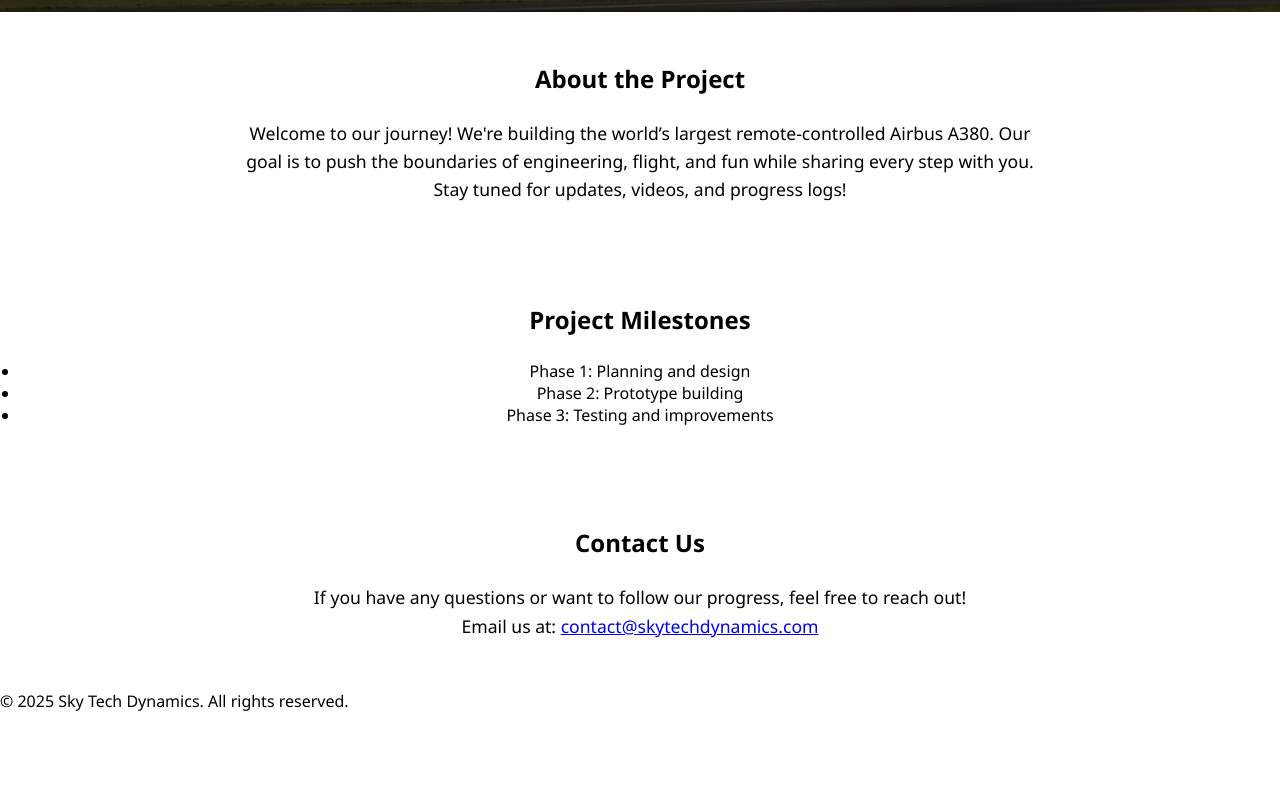
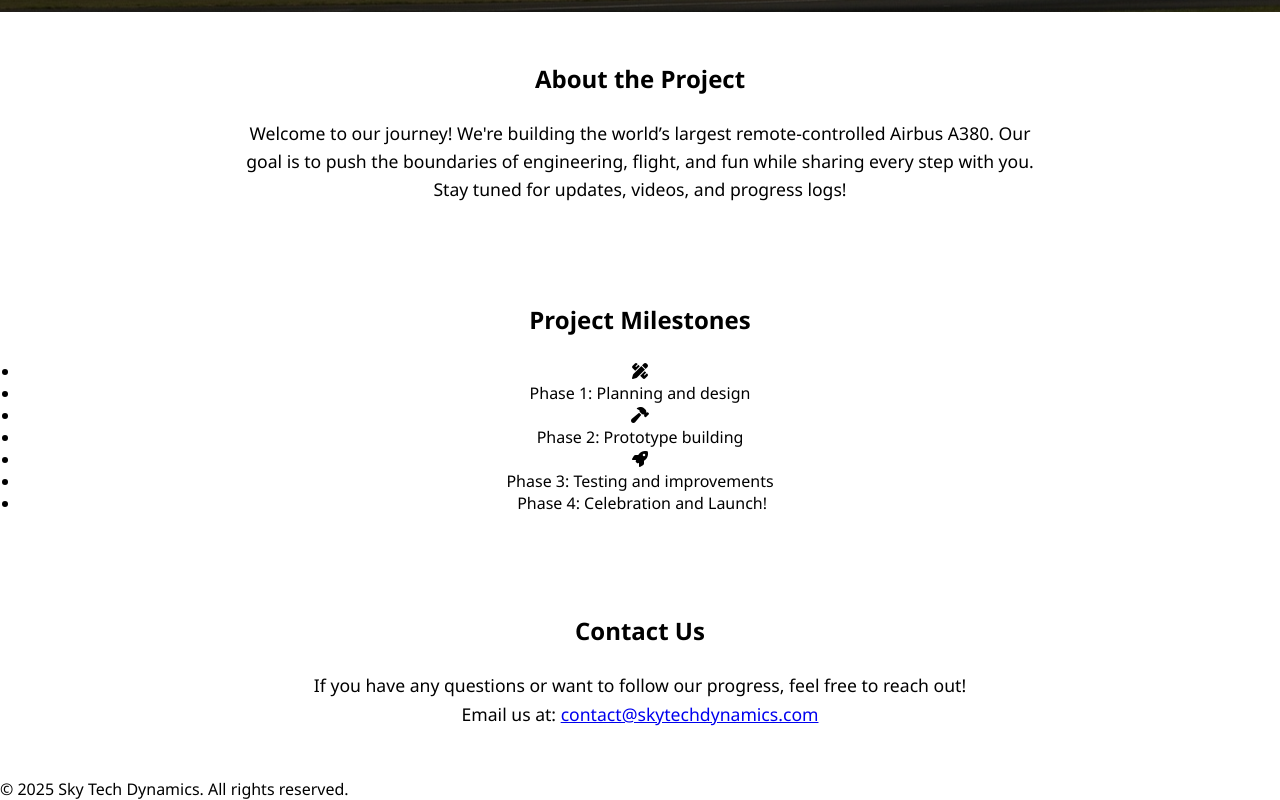
Before and after one commit to skytechdynamics/skytechdynamics.github.io, a plain HTML site: page index.html in a window 1280 px wide. Shown: the part 788-1588 px from the top of the page. Before the commit the page ends 1500 px from the top, so only its background shows below. Drawn offline with Linux system fonts and the light colour scheme.

Commit message:
Updated project milestones and added styles

```diff
--- a/index.html
+++ b/index.html
@@ -5,6 +5,7 @@
     <meta charset="UTF-8" />
     <meta name="viewport" content="width=device-width, initial-scale=1.0" />
     <title>Sky Tech Dynamics</title>
+    <link rel="stylesheet" href="https://cdnjs.cloudflare.com/ajax/libs/font-awesome/6.5.0/css/all.min.css">
     <style>
         * {
             margin: 0;
@@ -78,9 +79,10 @@
     <section class="main-content">
         <h2>Project Milestones</h2>
         <ul>
-            <li>Phase 1: Planning and design</li>
-            <li>Phase 2: Prototype building</li>
-            <li>Phase 3: Testing and improvements</li>
+            <li><i class="fas fa-pencil-ruler"></i><li>Phase 1: Planning and design</li>
+            <li><i class="fas fa-hammer"></i><li>Phase 2: Prototype building</li>
+            <li><i class="fas fa-rocket"></i><li>Phase 3: Testing and improvements</li>
+            <li><i class="fas fa-party-popper"></i> Phase 4: Celebration and Launch!</li>
         </ul>
     </section>
      <!-- New section: Contact Information (Optional) -->
```
